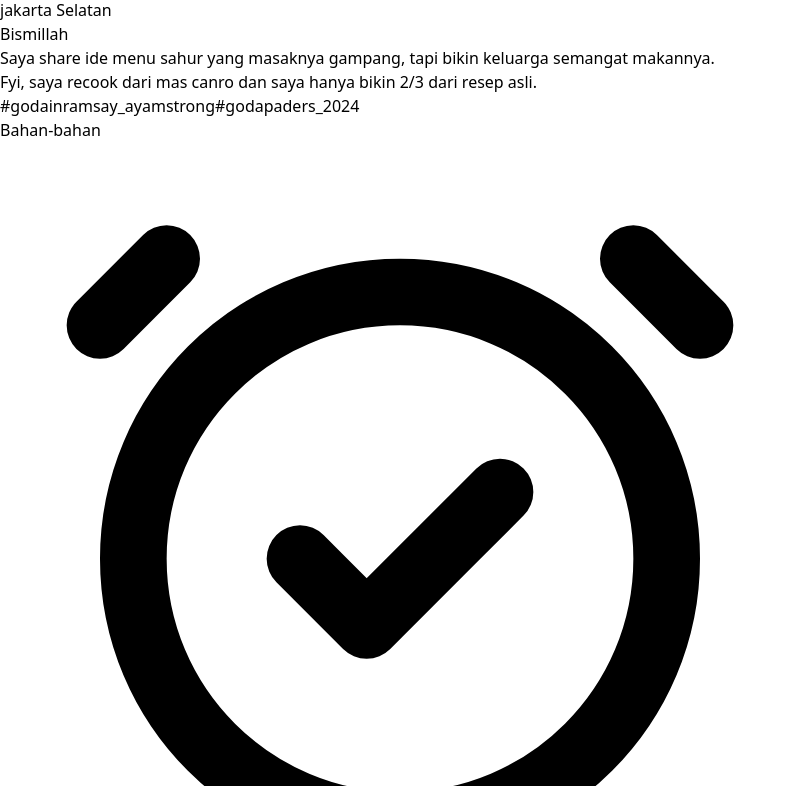
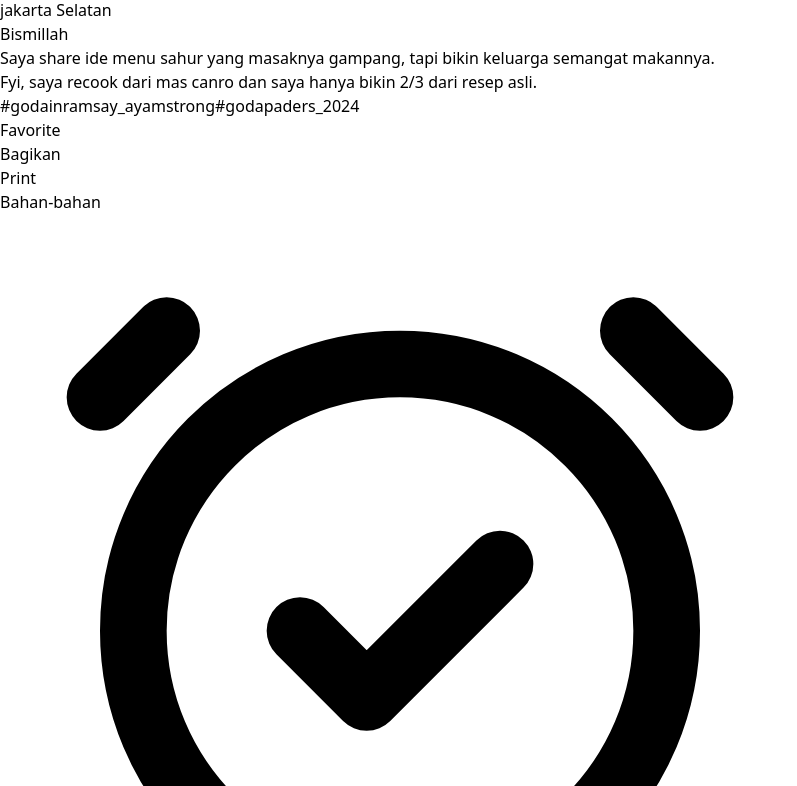
Before and after one commit to alfahmist/Chefmate, a React (Vite) app: page /detail/1 in a window 1280 px wide. Shown: the part 1474-2260 px from the top of the page, without its empty margins (0-797 px from the left). Built offline with nearby package versions, Linux system fonts and the light colour scheme.

Commit message:
input ke detail

```diff
--- a/src/pages/detail/Detail.jsx
+++ b/src/pages/detail/Detail.jsx
@@ -6,9 +6,13 @@ import data from "./data";
 
 import Judul from "./components/Judul";
 import Pembuka from "./components/Pembuka";
+import Favorite from "./components/Favorite";
 import Bahan from "./components/Bahan";
 import StepMasakan from "./components/StepMasakan";
+import Cooksnap from "./components/Cooksnap";
+import Komentar from "./components/Komentar";
 import Reaksi from "./components/Reaksi";
+import Aside from "./components/Aside";
 import ProfilPembuat from "./components/Profil-Pembuat";
 
 const Detail = () => {
@@ -28,8 +32,8 @@ const Detail = () => {
             <Judul data={dataDetail} />
             <Pembuka />
 
-            {/* bagian mas canro */}
-            <section id="favorite"></section>
+            {/* bagian canro */}
+            <Favorite />
 
             <Bahan
               data={dataDetail}
@@ -43,12 +47,12 @@ const Detail = () => {
 
             {/* bagian mas canro */}
             {/* start section cooksnap */}
-            <section id="cooksnap"></section>
+            <Cooksnap />
             {/* end section cooksnap */}
 
             {/* bagian mas canro */}
             {/* start section komentar */}
-            <section id="Komentar"></section>
+            <Komentar />
             {/* end section komentar */}
 
             <ProfilPembuat />
@@ -56,7 +60,7 @@ const Detail = () => {
           {/* end content */}
 
           {/* bagian mas canro */}
-          <aside className="w-[292px] hidden lg:block ml-6"></aside>
+          <Aside className="w-[292px] hidden lg:block ml-6" />
         </div>
       </main>
     </MainLayout>
```
